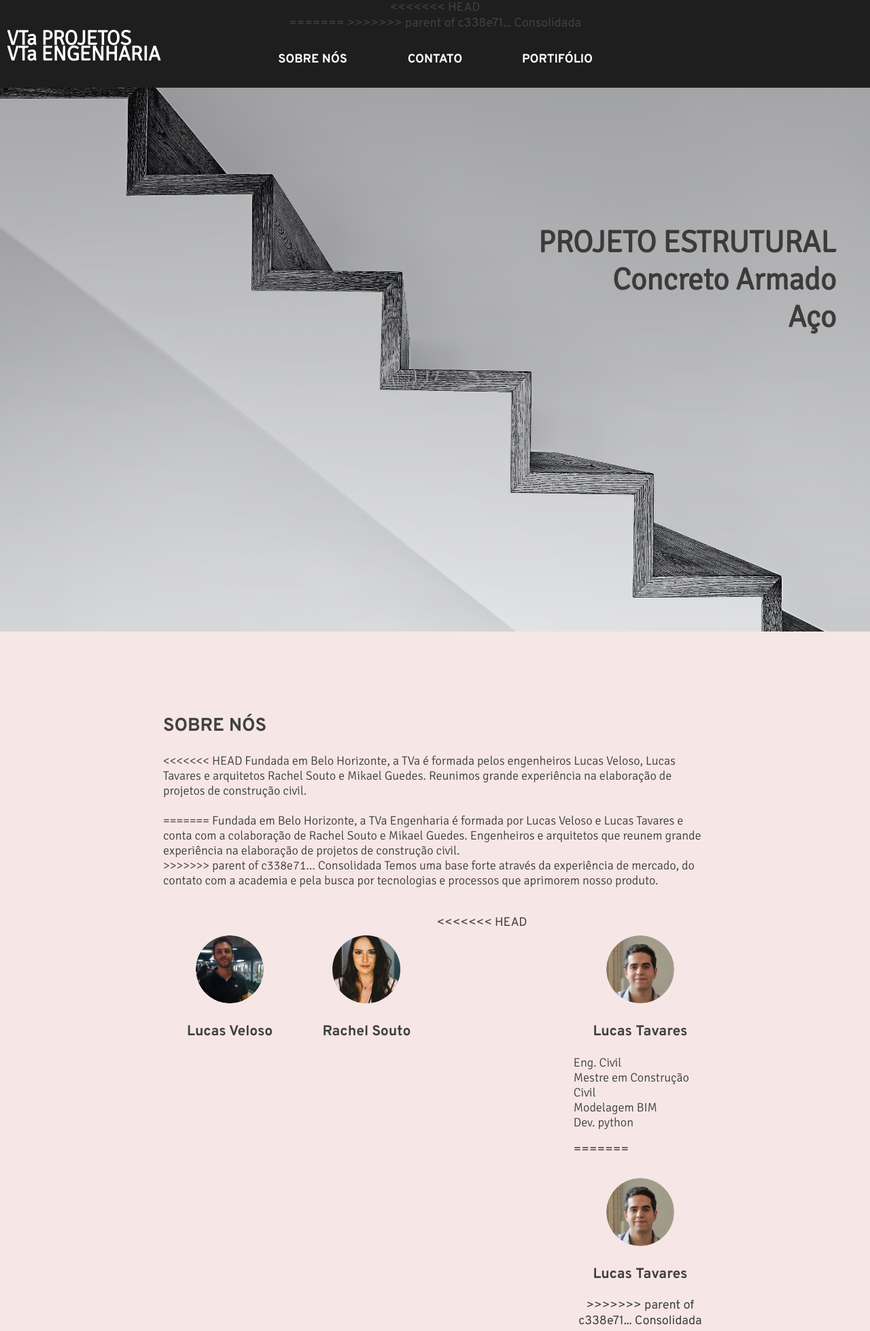
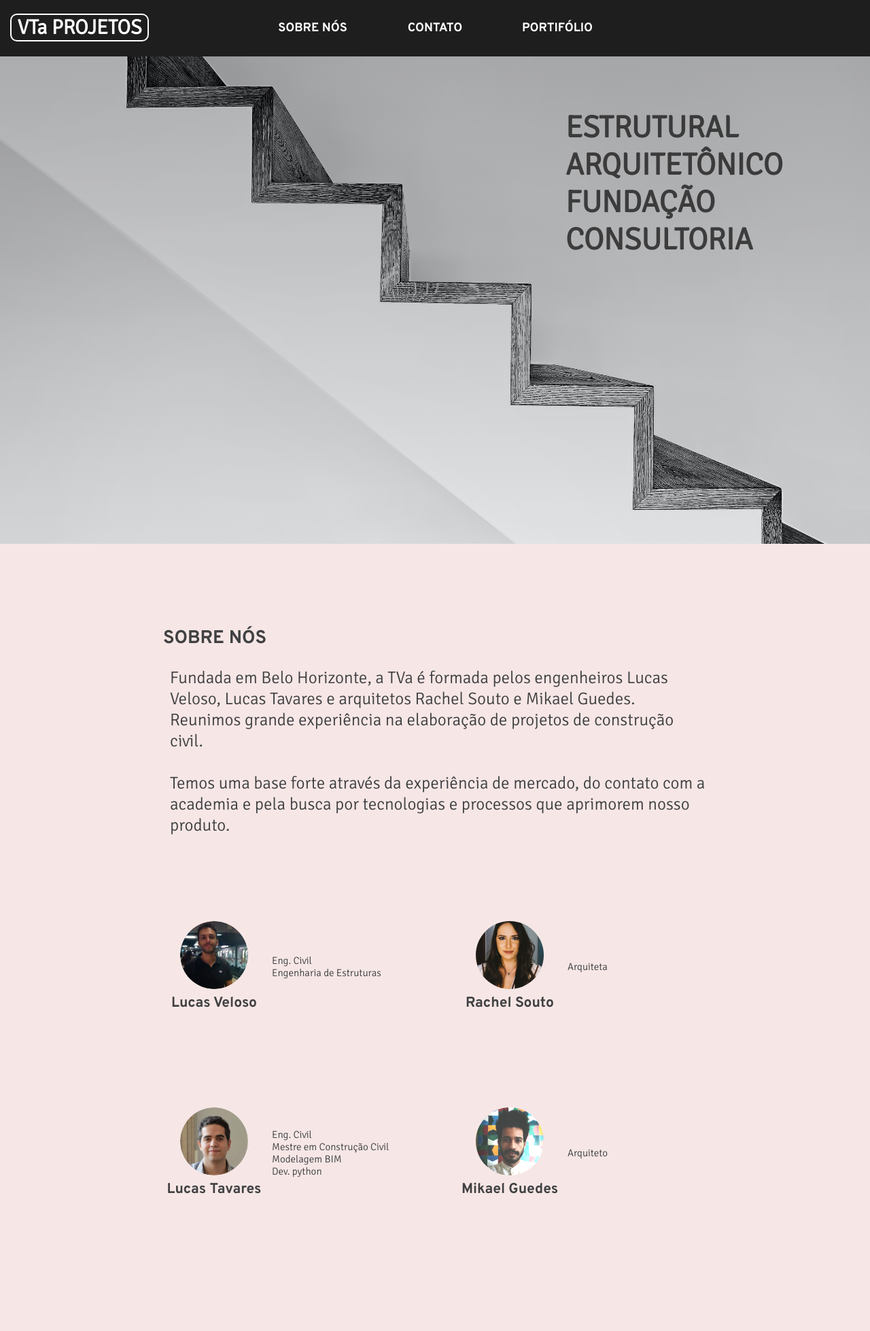
Before and after one commit to luftp/eng-site, a plain HTML site: page index.html in a window 1280 px wide. Shown: the top 1958 px of the page at 68% size. Drawn offline with Linux system fonts and the light colour scheme; a web font is replaced by a local one.

Commit message:
Consolidada desktop
Terminei de configurar para visualização desktop. A partir daqui desenvolvimento em mobile.

```diff
--- a/index.html
+++ b/index.html
@@ -15,23 +15,18 @@
 <body>
   <!-- Banner section -->
 
+  <a class='anchor' id='top'></a>
+
 
   <div class="header">
-<<<<<<< HEAD
 	<div class="logo">
 		<h1><a href="index.html">
 			VTa PROJETOS
 			</a>
 		</h1>
 	</div>
-=======
-	<h1>
-		 VTa ENGENHARIA
-	</h1>
 
-
->>>>>>> parent of c338e71... Consolidada
-
+	<div class="m-bar">
 	<nav class="menu">
 
 
@@ -49,7 +44,14 @@
 		</ul>
 
 	</nav>
+	</div>
 
+
+	<div class="blank">
+		<h2>
+
+		</h2>
+	</div>
   </div>
 
 
@@ -57,29 +59,24 @@
 
   <div class="banner">
 	  <h1>
-		  PROJETO ESTRUTURAL<br>
-		  Concreto Armado<br>
-		  Aço
+
+		  ESTRUTURAL <br> ARQUITETÔNICO <br> FUNDAÇÃO<br> CONSULTORIA
 
 	  </h1>
 
   </div>
 
-  <div class="sobre" id="sn">
+  <a class='anchor' id='sn'></a>
+
+  <div class="sobre">
 
 
 	<h2>SOBRE NÓS</h2>
 	<p>
 
-<<<<<<< HEAD
 		Fundada em Belo Horizonte, a TVa é formada pelos engenheiros Lucas Veloso, Lucas Tavares e arquitetos
 		Rachel Souto e Mikael Guedes. Reunimos grande experiência
 		na elaboração de projetos de construção civil.<br> <br>
-=======
-		Fundada em Belo Horizonte, a TVa Engenharia é formada por Lucas Veloso e Lucas Tavares e conta com
-		a colaboração de Rachel Souto e Mikael Guedes. Engenheiros e arquitetos que reunem grande experiência
-		na elaboração de projetos de construção civil.<br>
->>>>>>> parent of c338e71... Consolidada
 
 		Temos uma base forte através da experiência de mercado, do contato com a academia e pela busca por tecnologias e
 		processos que aprimorem nosso produto. <br> <br>
@@ -89,17 +86,33 @@
 	</p>
 
 	<div class="sb-card">
+		<div class="person">
 			<div class="sb-img">
 				<img src="images/LV.png">
 				<h3>Lucas Veloso</h3>
+
+			</div>
+			<div class="desc">
+			<p>Eng. Civil <br>
+			Engenharia de Estruturas
+
+			</p>
+			</div>
 		</div>
 
+
+
+		<div class="person">
 			<div class="sb-img">
 				<img src="images/rachel.jpeg">
 				<h3>Rachel Souto</h3>
+
+			</div>
+			<div class="desc">
+			<p>Arquiteta</p>
+			</div>
 		</div>
 
-<<<<<<< HEAD
 
 
 
@@ -121,32 +134,45 @@
 			</p>
 
 			</div>
-=======
-		<div class="sb-img">
-			<img src="images/LF2.png">
-			<h3>Lucas Tavares</h3>
->>>>>>> parent of c338e71... Consolidada
 		</div>
 
+
+
+		<div class="person">
 			<div class="sb-img">
 				<img src="images/pp.jpg" style="filter: contrast(120%); filter: brightness(140%);">
 				<h3>Mikael Guedes</h3>
+
 			</div>
+			<div class="desc">
+			<p>Arquiteto</p>
+			</div>
+		</div>
+
+
+
     </div>
 
   </div>
 
 
-  <div class="contato" id="cn">
+
+  <a class='anchor' id='cn'></a>
+
+
+  <div class="contato">
 	<h2>CONTATO</h2>
 	<p>
-		Ltavares.eng@gmail.com <br><br>
-		31 99875-2590
+		vtaprojetos@gmail.com<br><br>
+		31 99875-2590<br><br>
+		31 99778-3300
 	</p>
 
 
 
   </div>
+
+
 
   <!-- Cards section -->
   <div class="container" id="pt">
--- a/style.css
+++ b/style.css
@@ -24,41 +24,45 @@ a {
   text-decoration: none;
   transition: .3s;
 }
-/*Custom design*/
 
 
-
-
-.banner {
-
-	background-image: linear-gradient(rgba(0,0,0,0.3), rgba(0,0,0,0.1)), url("images/bg4 - ricardo-gomez-angel-Z61MuLuFQDQ-unsplash.jpg");
-	background-position:  center;
-	background-repeat: no-repeat;
-	background-size: cover;
+.anchor{
+	visibility: hidden;
+	display:block;
 	position: relative;
-	color: white;
-	text-align: right;
-	padding: 0px 0px;
-	height: 100vh;
 
 }
 
 
 
+/*Custom design*/
+
+
+
 .header{
 	background: rgb(30,30,30);
+	z-index: 99;
+	display: grid;
+	grid-template-columns: 1fr minmax(100px, 50%) 1fr;
 	text-align: center;
+	position: fixed;
+	width: 100%;
+
 }
 
 
 
 .header h1{
-	position: absolute;
 	font-size: 30px;
-	margin-top: 15px;
-	margin-left: 10px;
+	margin-top: 20px;
+	margin-left: 15px;
 	color: white;
+	border: 2px solid white;
+	border-radius: 10px;
+	width: 200px;
 }
+
+
 
 .header ul{
 	margin: 0;
@@ -78,28 +82,43 @@ a {
 .header img{
 	width: 100px;
 	height: 100px;
-	object-fit: cover;
-	border-radius: 4px;
 }
 
-.banner h1 {
-	margin:0;
-	padding: 200px 50px 250px 250px;
-	color: rgba(30,30,30,0.8);
-	font-size: 45px;
-	height: 90vh;
+
+
+
+
+
+
+
+
+.banner {
+
+	background-image: linear-gradient(rgba(0,0,0,0.3), rgba(0,0,0,0.1)), url("images/bg4 - ricardo-gomez-angel-Z61MuLuFQDQ-unsplash.jpg");
+	background-position:  center;
+	background-repeat: no-repeat;
+	background-size: cover;
+	position: relative;
+	color: white;
+	padding: 0px 0px;
+	height: 100vh;
 
 }
 
 
-.button-blue {
+.banner h1 {
+	margin:0;
+	padding-top: 20vh;
+	color: rgba(30,30,30,0.8);
+	font-size: 45px;
+	margin-left: 65%;
 
-	background-color: #3049DE;
-	color: white;
-	padding: 10px 15px 3px;
-	border-radius: 4px;
-	display: inline-block;
 }
+
+
+
+
+
 
 
 .card-white {
@@ -121,12 +140,17 @@ a {
 }
 
 
+#sn{
+
+	top: -50px;
+}
+
 
 .sobre{
 
 	width: 800px;
 	margin: auto;
-	height: 90vh;
+	height: 1000px;
 }
 
 .sobre h2{
@@ -136,20 +160,39 @@ a {
 .sobre p{
 	text-align: left;
 	font-family: 'Signika', sans-serif;
-	font-size: 18px;
+	font-size: 25px;
+	padding-left: 10px;
 }
 
 
 .sb-card {
 	display: grid;
-	grid-template-columns: 1fr 1fr 1fr 1fr;
-	grid-gap: 5px;
+	grid-template-columns: 1fr 1fr;
+	grid-column-gap: 70px;
+	align-items: center;
 
 }
 
+
+
+
+
+
+.person{
+	display: grid;
+	grid-template-columns: 150px 1fr;
+	align-items: center;
+}
+
+
+.sb-card p{
+	font-size: 15px;
+	text-align: left;
+}
+
 .sb-img{
-	margin-top: 30px;
 	text-align: center;
+	margin: 70px 0px;
 }
 
 .sb-img img{
@@ -159,11 +202,22 @@ a {
 	border-radius: 50%;
 }
 
+.sb-img h3{
+	margin:0;
+}
+
+
+#sn{
+
+	top: -40px;
+}
+
 .contato{
 
 	width: 800px;
 	margin: auto;
-	height: 90vh;
+	height: 80vh;
+	margin-top: 50px;
 }
 
 .contato h2{
@@ -224,6 +278,9 @@ a {
     width: 400px;
   }
 
+
+
+
 }
 
 
@@ -249,9 +306,10 @@ a {
 
 
 	body{
-
 		width: 840px;
 	}
+
+
 
   .cards {
     grid-template-columns: 1fr;
@@ -261,9 +319,9 @@ a {
     width: auto;
   }
   .header h1{
-<<<<<<< HEAD
 	font-size: 15px;
-	width: 140px;
+	border-radius: 5px;
+	width: 100px;
 }
 
 .banner{
@@ -284,24 +342,3 @@ a {
 
 
 }
-
-
-
-
-
-
-
-
-
-
-
-=======
-	font-size: 20px;
-}
-
-
-
-}
-
-
->>>>>>> parent of c338e71... Consolidada
```
Also changed, not shown: port-co.html (+1 -6 lines), port-eca.html (+1 -6 lines), IMAGENS PORTIFOLIO/ml/capt.JPG (added), images/Logo.png (added), images/image.jpg (added). Lines whose indentation alone changed are shown as unchanged.
